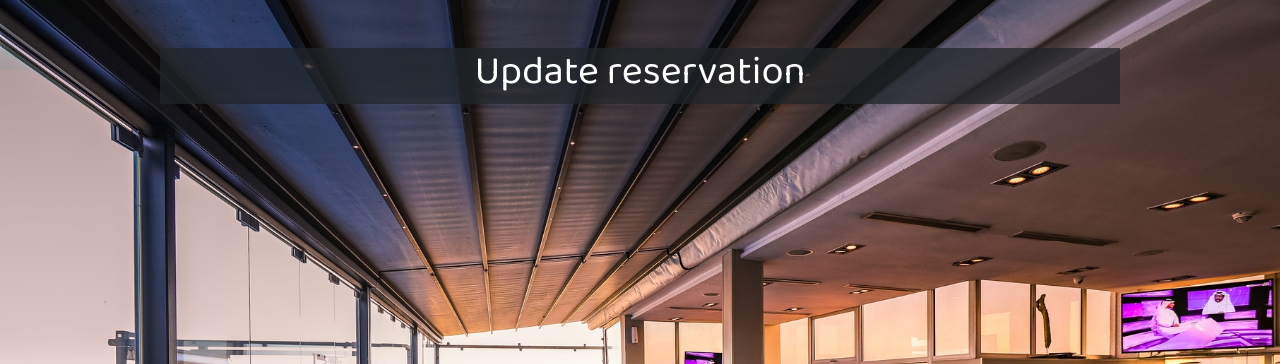
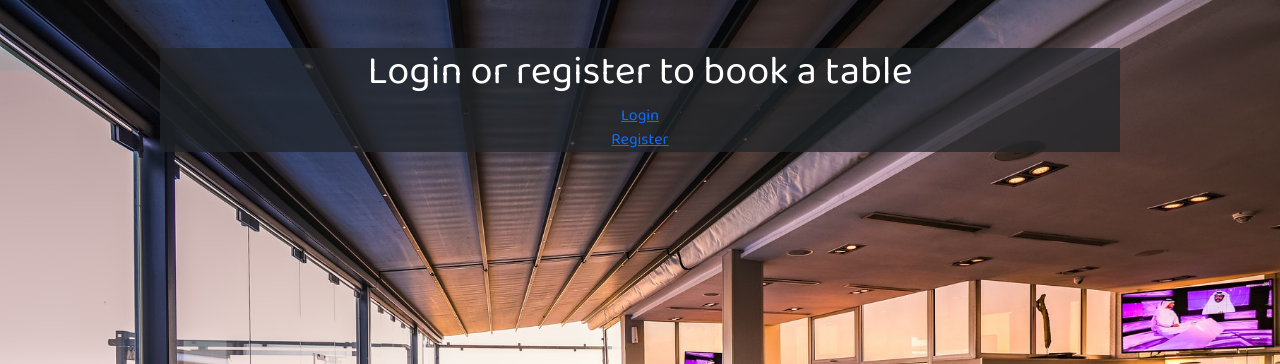
Before and after one commit to FilipWirsen/pp4-restaurant-project, a Django app: page /update-reservation/1 in a window 1280 px wide. Shown: the part 56-420 px from the top of the page. Run offline with Django 3.2, Linux system fonts and the light colour scheme; data that the repository does not hold is empty; some libraries are stand-ins or nearby versions.

Commit message:
Finish update reservation view and add delete reservation view

```diff
--- a/templates/reservation/manage_reservations.html
+++ b/templates/reservation/manage_reservations.html
@@ -20,8 +20,7 @@
         <td>{{ reservation.get_book_time_display }}</td>
         <td>{{ reservation.party_size }}</td>
         <td><button class="btn btn-primary bg-warning"><a href="{% url 'update-reservation' reservation.pk %}">Edit</a></button></td>
-        <td><button class="btn btn-primary bg-danger">Delete</button></td>
-        {{ reservation.pk}}
+        <td><button class="btn btn-primary bg-danger"><a href="{% url 'delete-reservation' reservation.pk %}">Delete</a></button></td>
       </tr>
       {% endfor %}
     </table>
--- a/templates/reservation/reservation_details.html
+++ b/templates/reservation/reservation_details.html
@@ -6,7 +6,7 @@
     <p>Party size: {{ booking.party_size }}</p>
     <p>Date: {{ booking.book_date }}</p>
     <p>Time: {{ booking.get_book_time_display }}</p>
-    <p>Name:{{ booking.user }}</p>
+    <p>Name: {{ booking.user }}</p>
  {% else %}
  {% endif %}
 {% endblock %}
--- a/templates/reservation/update_reservation.html
+++ b/templates/reservation/update_reservation.html
@@ -1,12 +1,44 @@
 {% extends 'base.html' %}
 {% block content %}
-    <h1>Update reservation</h1>
+    {% if user.is_authenticated %}
+    <form action="" method="POST">
+          <div class="col-md-6 mx-auto">
+            <h1 class="text-center header">Update reservation</h1>
+            {% csrf_token %}
+            <div class="mb-3">
+              <label for="party_size" class="form-label"><P>Number of Guests</P></label>
+              <input type="number" name="party_size" class="form-control" id="exampleInputPassword1" placeholder="{{reservation.party_size}}">
+            </div>
+            <div class="mb-3">
+              <label for="book_date" class="form-label"><P>Date</P></label>
+              <input type="date" name="book_date" id="date" class="form-control" id="exampleInputPassword1" placeholder="">
+            </div>
+            <div class="mb-3">
+              <label for="book_time" class="form-label"><P>Time</P></label>
+              <select name="book_time" required="" id="id_book_time" class="form-select" placeholder="{{reservation.get_book_time_display}}">
+                {% for key, value in form.fields.book_time.choices %}
+                <option value="{{ key }}">{{ value }}</option>
+                {% endfor %}
+              </select>
+            </div>
 
-    {% for data in reservation %}
-    {{ data.user }}
-    {{ data.book_date }}
-    {{ data.get_book_time_display }}
-    {{ data.party_size }}
-    {% endfor %}
+            <div class="d-flex justify-content-center">
+              <button type="submit" class="btn btn-primary mt-3 mb-3">Update</button>
+          </div>
+        </div>
+    </form>
+    {% if messages %}
+      {% for message in messages %}
+        <div class="bg-danger">
+        {{message}}
+      </div>
+      {% endfor %}
+    {% endif %}
+    {% else %}
+    <h1>Login or register to book a table</h1>
+    <a href="{% url 'login' %}">Login</a>
+    <a href="{% url 'register' %}">Register</a>
+    {% endif %}
+
 
 {% endblock %}
--- a/wirsens_restaurant/urls.py
+++ b/wirsens_restaurant/urls.py
@@ -5,5 +5,6 @@ urlpatterns = [
     path('', views.home, name='home'),
     path('reservation', views.reserve_table, name='reservation'),
     path('manage-reservation', views.ReservationDetail.as_view(), name='manage-reservation'),
-    path('update-reservation/<int:reservation_id>', views.UpdateReservation.as_view(), name='update-reservation'),
+    path('update-reservation/<int:reservation_id>', views.update_reservation, name='update-reservation'),
+    path('delete-reservation/<int:reservation_id>', views.delete_reservation, name='delete-reservation'),
 ]
--- a/wirsens_restaurant/views.py
+++ b/wirsens_restaurant/views.py
@@ -1,9 +1,11 @@
-from django.shortcuts import render
+from django.shortcuts import render, redirect
 from .forms import MakeReservationForm
 from .models import Reservation, Table
 from django.contrib import messages
 import datetime
 from django.views import View
+from django.views.generic import DeleteView
+from django.urls import reverse_lazy
 # Create your views here.
 
 
@@ -37,7 +39,9 @@ def check_availability(party_size, date, start_time):
         for table in tables:
             if not Reservation.objects.filter(book_date=date, book_time__range=(bookings_before_time, bookings_after_time), table=table).exists():
                 availible_table = table
-        return availible_table, True
+                return availible_table, True
+            else:
+                return False, False
 
 
 def reserve_table(request):
@@ -95,14 +99,58 @@ class ReservationDetail(View):
             })
 
 
-class UpdateReservation(View):
+def update_reservation(request, reservation_id):
+    """
+    Function to update reservation
+    """
+    reservation = Reservation.objects.filter(pk=reservation_id).first()
+    form = MakeReservationForm(request.POST or None, instance=reservation)
+    if form.is_valid():
+        post = form.save(commit=False)
+        post.user = request.user
+        data = form.cleaned_data
 
-    def get(self, request, reservation_id):
-        reservation = Reservation.objects.filter(pk=reservation_id)
+        post.size = data['party_size']
+        post.date = data['book_date']
+        post.time = data['book_time']
+        post.end_time = post.time + 120
+
+        if post.date < datetime.date.today():
+            messages.error(
+                request, "Date has to be today or future, please choose another date")
+            return render(
+                request, 'reservation/update_reservation.html', {'form': form})
+
+        availible_table, availible = check_availability(
+            post.size, post.date, post.time)
+
+        if availible:
+            post.table = availible_table
+            post.save()
+            booking = post
+            return render(
+                request, 'reservation/reservation_details.html', {'booking': booking})
+        else:
+            form = MakeReservationForm()
+            messages.error(
+                request, "Time is not availible, please choose another")
+            return render(
+                request, 'reservation/update_reservation.html', {'form': form})
+    else:
+        messages.error(request, "Please enter all fields")
         return render(
-            request,
-            'reservation/update_reservation.html',
-            {
-                'reservation': reservation
-            },
-        )
+            request, 'reservation/update_reservation.html', {'form': form, 'reservation': reservation})
+
+
+def delete_reservation(request, reservation_id):
+    """
+    View to delete reservation
+    """
+    reservation = Reservation.objects.get(pk=reservation_id)
+
+    if request.method == "POST":
+        reservation.delete()
+        return render(request, 'home.html')
+
+    return render(
+        request, 'reservation/delete_reservation.html', {'reservation': reservation})
```
Also changed, not shown: templates/reservation/delete_reservation.html (added, +9 -0 lines).
